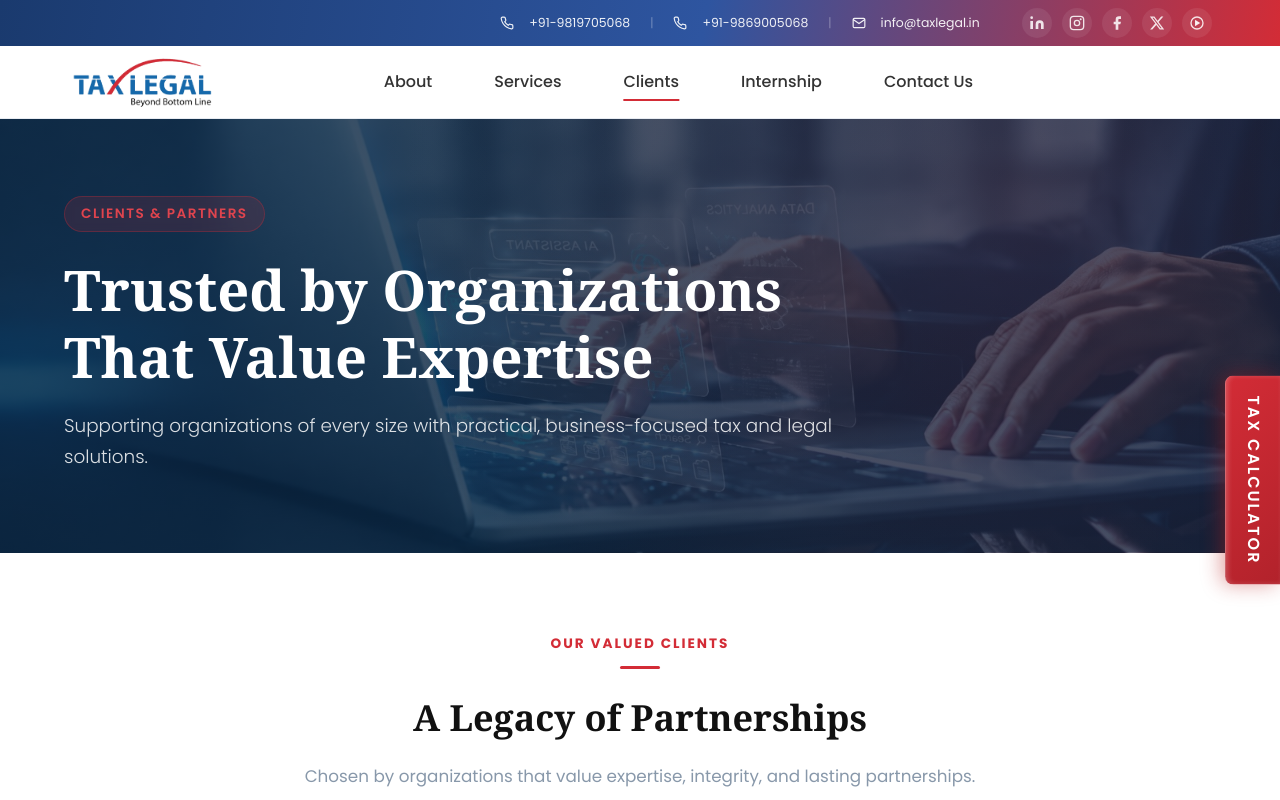
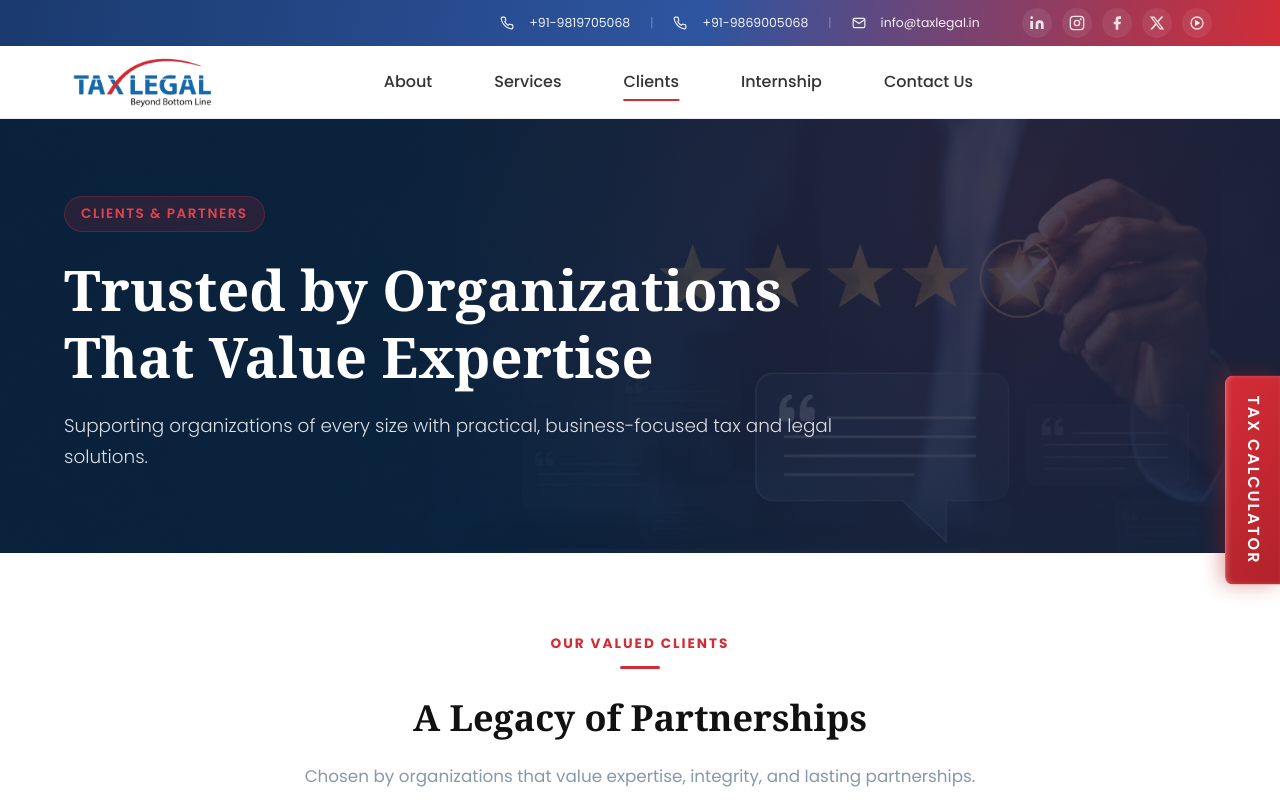
Before and after one commit to Aditya-osa/Taxlegal-new, a React app: page /clients in a window 1280 px wide. Shown: the top 800 px of the page. Built offline with nearby package versions, Linux system fonts and the light colour scheme; the HTML template or start-up script is replaced by a standard one.

Commit message:
image added

```diff
--- a/src/pages/Clients/ClientsPage.css
+++ b/src/pages/Clients/ClientsPage.css
@@ -19,20 +19,7 @@
   background-color: var(--navy);
 }
 
-.clients-hero-section::before {
-  content: "";
-  position: absolute;
-  top: 0;
-  left: 0;
-  right: 0;
-  bottom: 0;
-  background: linear-gradient(rgba(10, 37, 64, 0.8), rgba(10, 37, 64, 0.8)), url('/assets/Internships/Contact.jpeg');
-  background-size: cover;
-  background-position: center;
-  background-repeat: no-repeat;
-  transform: scaleX(-1);
-  z-index: 1;
-}
+
 
 .clients-hero-overlay {
   position: absolute;
--- a/src/pages/Clients/ClientsPage.jsx
+++ b/src/pages/Clients/ClientsPage.jsx
@@ -151,7 +151,7 @@ const ClientsPage = () => {
         <section
           className="clients-hero-section"
           style={{
-            background: `linear-gradient(rgba(10, 37, 64, 0.8), rgba(10, 37, 64, 0.8)), url('/assets/Internships/Contact.jpeg')`,
+            background: `linear-gradient(rgba(10, 37, 64, 0.8), rgba(10, 37, 64, 0.8)), url('/assets/Clients page/Clients-Banner.jpeg')`,
             backgroundSize: 'cover',
             backgroundPosition: 'center',
             backgroundRepeat: 'no-repeat'
```
Also changed, not shown: public/assets/Clients page/Clients-Banner.jpeg (added).
